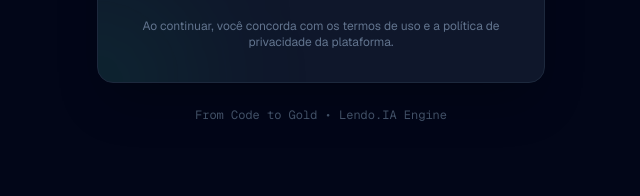
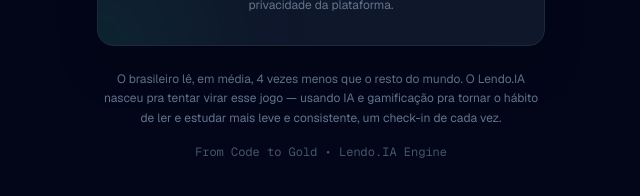
Before and after one commit to froamcodetogold/lendo-ia, a Next.js app: page /login in a window 1280 px wide. Shown: the part 510-706 px from the top of the page, without its empty margins (319-959 px from the left). Built offline with nearby package versions, Linux system fonts and the light colour scheme; no server answers.

Commit message:
Adiciona mensagem de proposito (leitura no Brasil) na tela de login

```diff
--- a/src/app/login/page.tsx
+++ b/src/app/login/page.tsx
@@ -89,7 +89,13 @@
         </div>
       </div>
 
-      <div className="mt-6 font-mono text-xs text-slate-600">
+      <p className="mt-6 max-w-md text-center text-xs leading-relaxed text-slate-500">
+        O brasileiro lê, em média, 4 vezes menos que o resto do mundo. O Lendo.IA nasceu
+        pra tentar virar esse jogo — usando IA e gamificação pra tornar o hábito de ler e
+        estudar mais leve e consistente, um check-in de cada vez.
+      </p>
+
+      <div className="mt-4 font-mono text-xs text-slate-600">
         From Code to Gold &bull; Lendo.IA Engine
       </div>
     </main>
```
